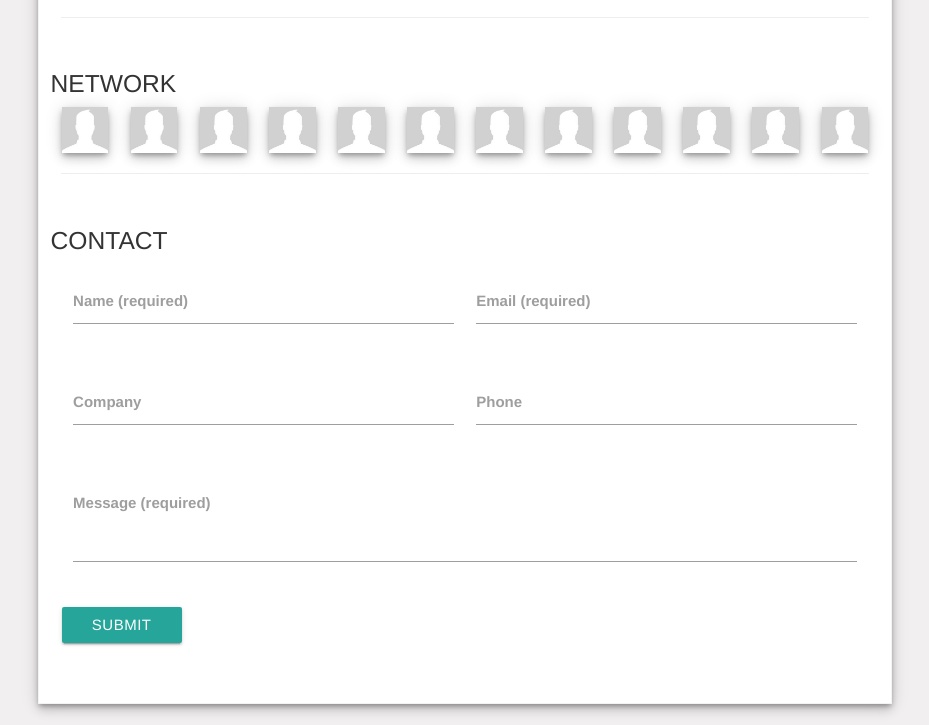
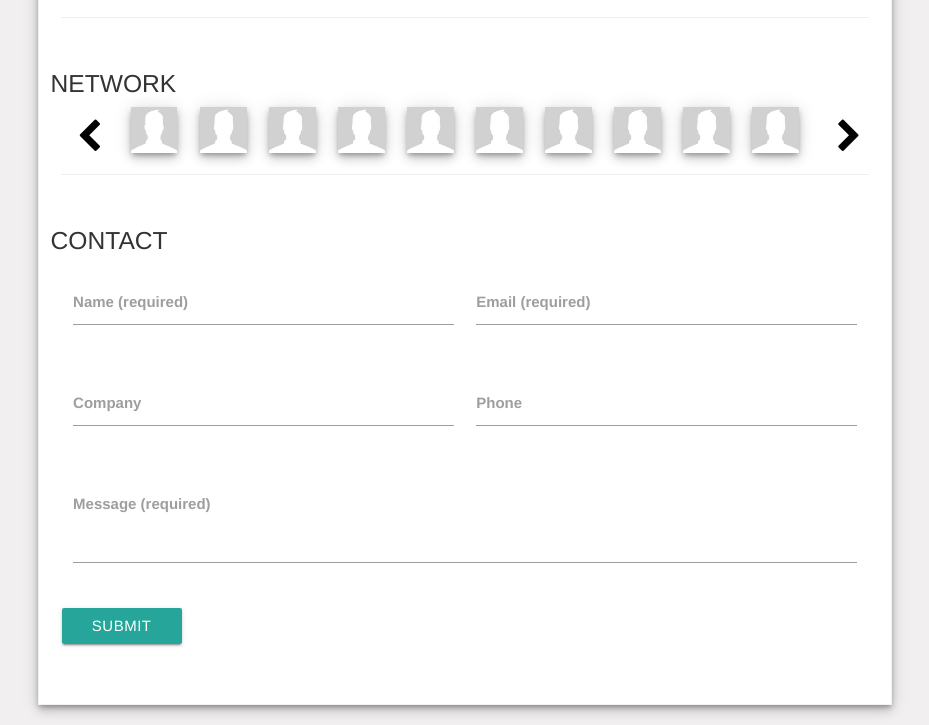
Before and after one commit to Jerling1989/DEMO, a plain HTML site: page index.html in a window 1280 px wide. Shown: the part 1032-1757 px from the top of the page, without its empty margins (175-1104 px from the left). Drawn offline with nearby package versions, Linux system fonts and the light colour scheme.

Commit message:
arrow fix

```diff
--- a/index.html
+++ b/index.html
@@ -236,10 +236,10 @@
 
 			<div class="col s1 center-align valign-wrapper">
 
-				<img src="assets/img/network.jpg" alt=""
-					class="responsive-img z-depth-3" title="Abdul Khan">
+				<!-- <img src="assets/img/network.jpg" alt=""  -->
+					<!-- class="responsive-img z-depth-3" title="Abdul Khan"> -->
 
-					<!-- <i class="fa fa-chevron-left arrow" aria-hidden="true"></i> -->
+				<a href="#"><i class="fa fa-chevron-left arrow" aria-hidden="true"></i></a>
 
 			</div>
 
@@ -295,10 +295,10 @@
 
 			<div class="col s1 center-align valign-wrapper">
 
-				<img src="assets/img/network.jpg" alt=""
-					class="responsive-img z-depth-3" title="Abdul Khan">
+				<!-- <img src="assets/img/network.jpg" alt=""  -->
+					<!-- class="responsive-img z-depth-3" title="Abdul Khan"> -->
 
-					<!-- <i class="fa fa-chevron-right arrow" aria-hidden="true"></i> -->
+					<a href="#"><i class="fa fa-chevron-right arrow" aria-hidden="true"></i></a>
 
 			</div>
 
```
